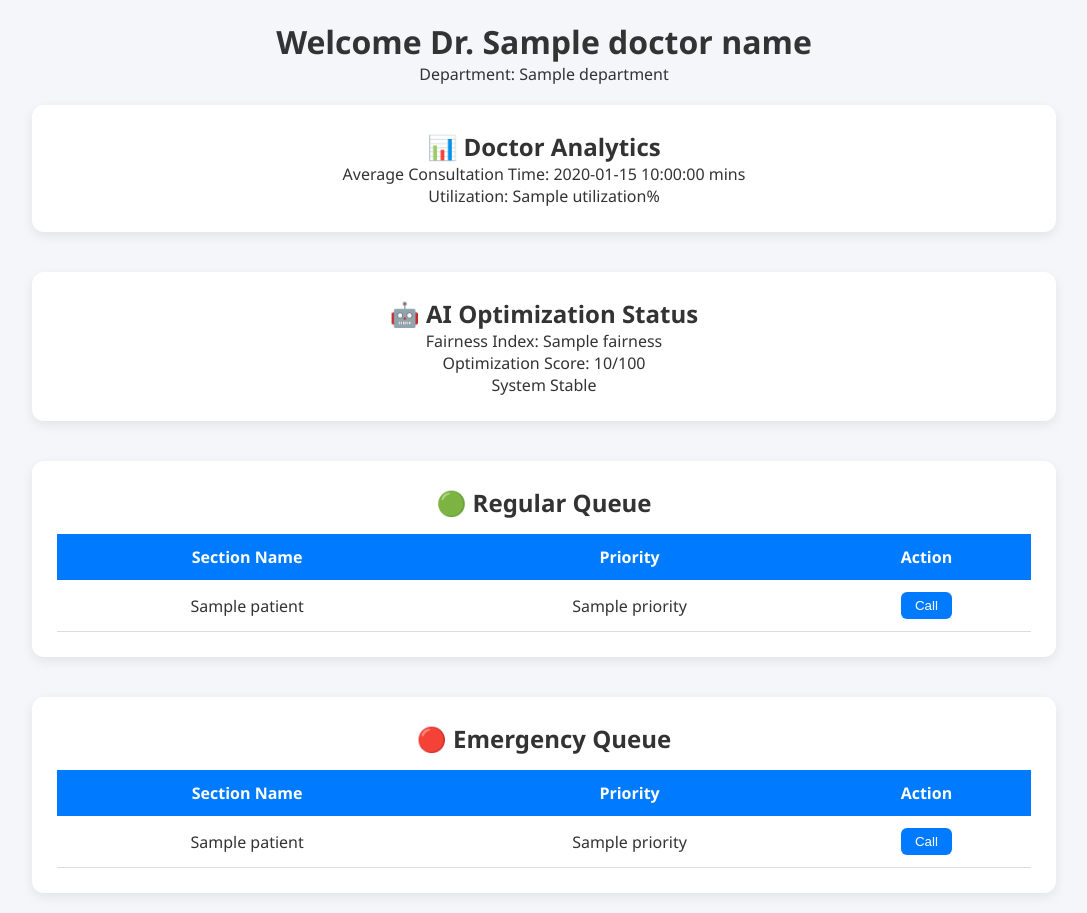
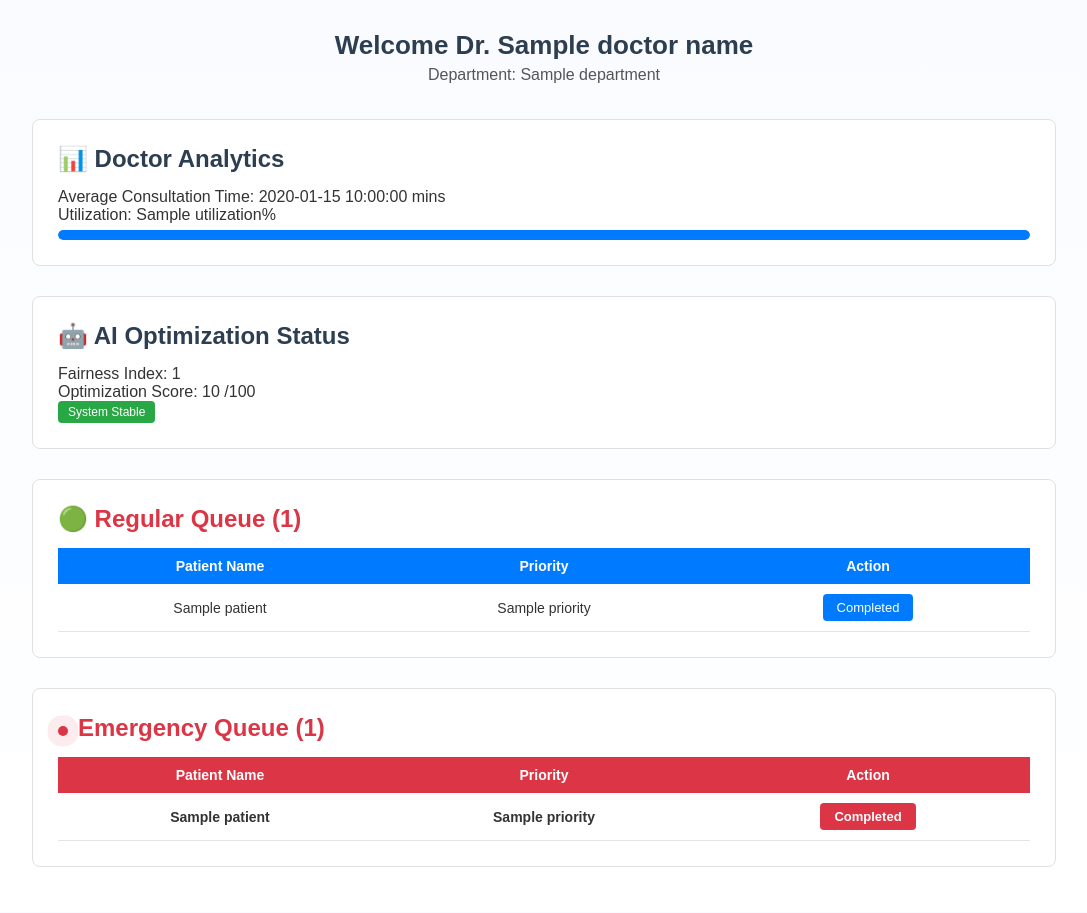
Before and after one commit to Sudeep29-code/Hospital_Ai, a Flask app: template templates/doctor_dashboard.html in a window 1280 px wide. Shown: the whole page, without its empty margins (96-1183 px from the left). After the commit the page ends 867 px from the top, so only its background shows below. Run offline with Flask 3, Linux system fonts and the light colour scheme; the template is opened without the code that fills it: most values are stand-ins (such as "Sample title", 1, 10 or a date in 2020); parts of the project's set-up code (start-up, migrations or seed data) failed here and were passed over.

Commit message:
Doctor Dashboard css changed

```diff
--- a/templates/doctor_dashboard.html
+++ b/templates/doctor_dashboard.html
@@ -5,70 +5,254 @@
     <title>Doctor Dashboard</title>
     <meta http-equiv="refresh" content="15">
     <link rel="stylesheet" href="{{ url_for('static', filename='style.css') }}">
-    <style>
-  /* Center Main Container */
+<style>
+
+/* Base Layout */
+body {
+    margin: 0;
+    font-family: Arial, Helvetica, sans-serif;
+    background-color: #f5f6f8;
+}
+
 .doctor-dashboard {
-    background: #f4f6f9;
     min-height: 100vh;
     display: flex;
     flex-direction: column;
     align-items: center;
+    padding: 30px 0;
 }
 
-/* Header Center */
+/* Header */
 .dashboard-header {
+    width: 80%;
     text-align: center;
-    width: 80%;
-    margin-top: 20px;
+    margin-bottom: 20px;
 }
 
-/* Card Styling */
+.dashboard-header h1 {
+    margin: 0;
+    font-size: 26px;
+    color: #2c3e50;
+}
+
+.dashboard-header p {
+    margin-top: 5px;
+    color: #555;
+}
+
+/* Card */
 .card {
-    background: white;
+    background: #ffffff;
     width: 80%;
-    margin: 20px 0;
+    margin: 15px 0;
     padding: 25px;
-    border-radius: 12px;
-    box-shadow: 0 4px 12px rgba(0,0,0,0.08);
+    border-radius: 8px;
+    border: 1px solid #e0e0e0;
+}
+
+/* Section Titles */
+.card h2 {
+    margin-bottom: 15px;
+    color: #2c3e50;
+}
+
+/* Tables */
+table {
+    width: 100%;
+    border-collapse: collapse;
+    margin-top: 10px;
+}
+
+th {
+    background-color: #007bff;
+    color: white;
+    padding: 10px;
+    font-weight: 600;
+    font-size: 14px;
+}
+
+td {
+    padding: 10px;
+    border-bottom: 1px solid #e5e5e5;
+    font-size: 14px;
     text-align: center;
 }
 
-/* Table Styling */
+tr:hover {
+    background-color: #f9f9f9;
+}
+
+/* Regular Button */
+button,
+.complete-btn {
+    padding: 6px 14px;
+    border-radius: 4px;
+    border: none;
+    background-color: #007bff;
+    color: white;
+    font-size: 13px;
+    cursor: pointer;
+    text-decoration: none;
+    display: inline-block;
+}
+
+button:hover,
+.complete-btn:hover {
+    opacity: 0.9;
+}
+
+/* Emergency Section Styling */
+.card:nth-of-type(4) h2 {
+    color: #dc3545;
+}
+/* Emergency Section Styling */
+.emergency-card h2 {
+    color: #dc3545;
+}
+
+.emergency-card th {
+    background-color: #dc3545;
+}
+
+.emergency-card .complete-btn,
+.emergency-card button {
+    background-color: #dc3545;
+}
+
+
+
+/* Badge */
+.badge-green {
+    display: inline-block;
+    padding: 4px 10px;
+    background-color: #28a745;
+    color: white;
+    border-radius: 4px;
+    font-size: 12px;
+}
+
+/* Responsive */
+@media (max-width: 768px) {
+    .card,
+    .dashboard-header {
+        width: 95%;
+    }
+}
 table {
     width: 100%;
-    margin-top: 15px;
-    border-collapse: collapse;
+    table-layout: fixed;
+}
+th, td {
+    width: 33.33%;
+}
+.emergency-card {
+    font-weight: bold;
 }
 
-th {
-    background: #007bff;
+.emergency-card th,
+.emergency-card td {
+    font-weight: bold;
+}
+.emergency-card,
+.emergency-card * {
+    font-weight: 900 !important;
+}
+/* Priority Badges */
+.priority-high {
+    background-color: #dc3545;
     color: white;
-    padding: 12px;
+    padding: 4px 12px;
+    border-radius: 20px;
+    font-size: 12px;
+    font-weight: 700;
 }
 
-td {
-    padding: 12px;
-    border-bottom: 1px solid #ddd;
+.priority-medium {
+    background-color: #ffc107;
+    color: black;
+    padding: 4px 12px;
+    border-radius: 20px;
+    font-size: 12px;
+    font-weight: 700;
 }
 
-tr:hover {
-    background: #f1f1f1;
+.priority-low {
+    background-color: #28a745;
+    color: white;
+    padding: 4px 12px;
+    border-radius: 20px;
+    font-size: 12px;
+    font-weight: 700;
+}
+/* Priority Badges */
+.priority-high {
+    background-color: #dc3545;
+    color: white;
+    padding: 4px 12px;
+    border-radius: 20px;
+    font-size: 12px;
+    font-weight: 700;
 }
 
-/* Button Styling */
-button {
-    padding: 6px 14px;
-    border-radius: 6px;
-    border: none;
-    background: #007bff;
-    color: white;
-    cursor: pointer;
+.priority-medium {
+    background-color: #ffc107;
+    color: black;
+    padding: 4px 12px;
+    border-radius: 20px;
+    font-size: 12px;
+    font-weight: 700;
 }
 
-button:hover {
-    background: #0056b3;
+.priority-low {
+    background-color: #28a745;
+    color: white;
+    padding: 4px 12px;
+    border-radius: 20px;
+    font-size: 12px;
+    font-weight: 700;
 }
+/* Utilization Progress Bar */
+.progress-bar {
+    width: 100%;
+    height: 10px;
+    background: #e0e0e0;
+    border-radius: 6px;
+    margin-top: 6px;
+    overflow: hidden;
+}
+
+.progress-fill {
+    height: 100%;
+    background: #007bff;
+    border-radius: 6px;
+    transition: width 0.5s ease-in-out;
+}
+@keyframes pulse {
+    0% {
+        box-shadow: 0 0 0 0 rgba(220, 53, 69, 0.7);
+    }
+    70% {
+        box-shadow: 0 0 0 12px rgba(220, 53, 69, 0);
+    }
+    100% {
+        box-shadow: 0 0 0 0 rgba(220, 53, 69, 0);
+    }
+}
+
+.emergency-card h2::before {
+    content: "";
+    display: inline-block;
+    width: 10px;
+    height: 10px;
+    background-color: #dc3545;
+    border-radius: 50%;
+    margin-right: 10px;
+    animation: pulse 1.5s infinite;
+}
+
 </style>
+
+
 </head>
 
 <body>
@@ -84,57 +268,84 @@ button:hover {
         <h2>📊 Doctor Analytics</h2>
         <p>Average Consultation Time: {{ avg_time }} mins</p>
         <p>Utilization: {{ utilization }}%</p>
+        <div class="progress-bar">
+    <div class="progress-fill" style="width: {{ utilization }}%;"></div>
+</div>
+
     </div>
 
     <div class="card">
         <h2>🤖 AI Optimization Status</h2>
-        <p>Fairness Index: {{ fairness }}</p>
-        <p>Optimization Score: {{ score }}/100</p>
+        <p>Fairness Index: {{ fairness_index }}
+</p>
+        <p>Optimization Score: {{ optimization_score }}
+/100</p>
         <span class="badge badge-green">System Stable</span>
     </div>
 
     <div class="card">
-    <h2>🟢 Regular Queue</h2>
+    <h2> 🟢 Regular Queue ({{ regular_patients|length }})</h2>
 
     <table>
         <thead>
             <tr>
-                <th>Section Name</th>
+                <th>Patient Name</th>
                 <th>Priority</th>
                 <th>Action</th>
             </tr>
         </thead>
         <tbody>
-            {% for patient in regular_queue %}
+            {% for patient in regular_patients %}
             <tr>
                 <td>{{ patient.name }}</td>
-                <td>{{ patient.priority }}</td>
-                <td><button>Call</button></td>
+
+                <td>
+                    <span class="priority-{{ patient.priority|lower }}">
+                        {{ patient.priority }}
+                    </span>
+                </td>
+
+                <td>
+                    <a href="{{ url_for('complete_patient', patient_id=patient.id) }}" class="complete-btn">
+                        Completed
+                    </a>
+                </td>
+
             </tr>
             {% endfor %}
         </tbody>
     </table>
-
 </div>
 
 
-   <div class="card">
-    <h2>🔴 Emergency Queue</h2>
+   <div class="card emergency-card">
+    <h2>Emergency Queue ({{ emergency_patients|length }})</h2>
+
 
     <table>
         <thead>
             <tr>
-                <th>Section Name</th>
+                <th>Patient Name</th>
                 <th>Priority</th>
                 <th>Action</th>
             </tr>
         </thead>
         <tbody>
-            {% for patient in emergency_queue %}
+            {% for patient in emergency_patients %}
             <tr>
                 <td>{{ patient.name }}</td>
-                <td>{{ patient.priority }}</td>
-                <td><button>Call</button></td>
+                <td>
+    <span class="priority-{{ patient.priority|lower }}">
+        {{ patient.priority }}
+    </span>
+</td>
+                <td class="action-cell">
+    <a href="{{ url_for('complete_patient', patient_id=patient.id) }}" class="complete-btn">
+        Completed
+    </a>
+</td>
+
+
             </tr>
             {% endfor %}
         </tbody>
```
